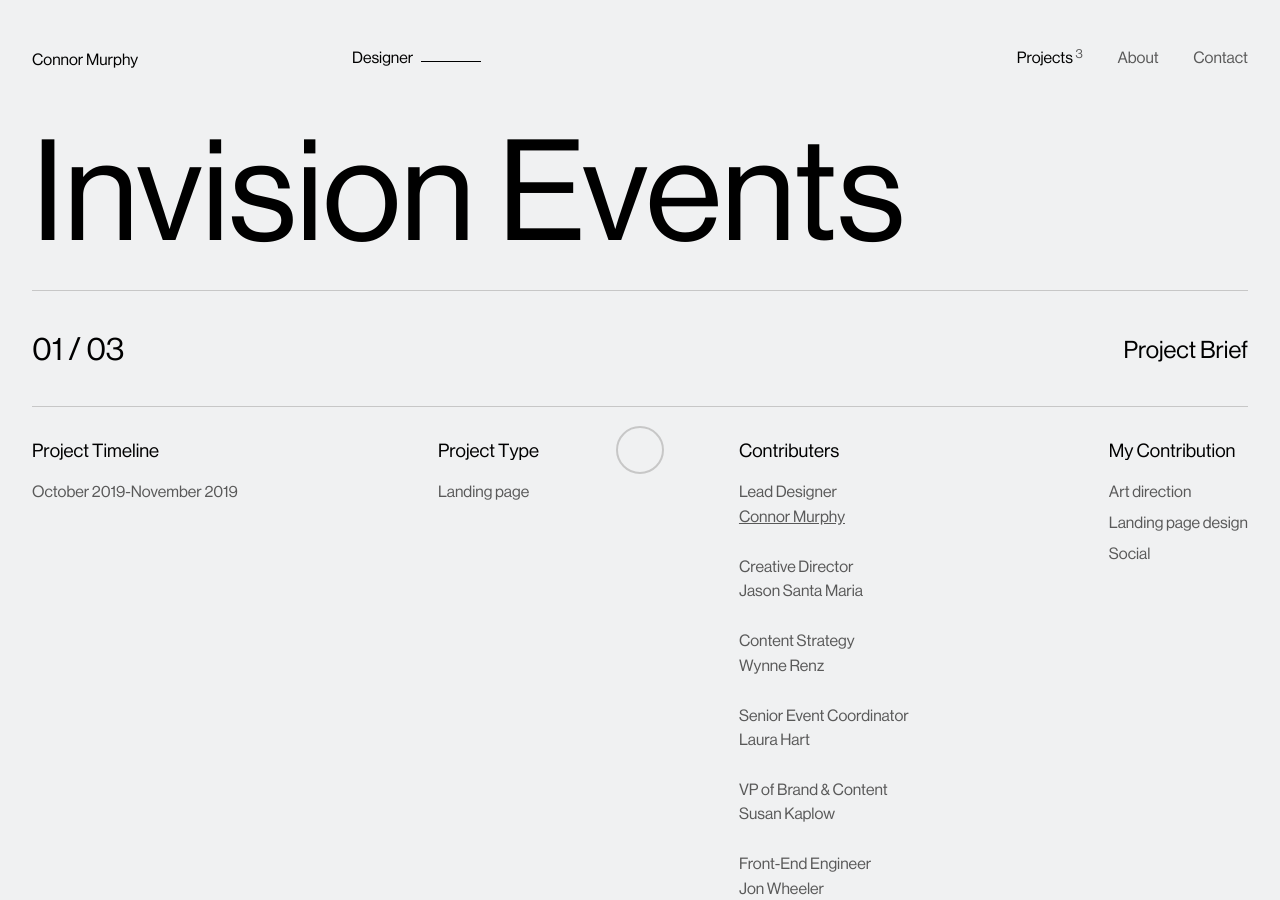
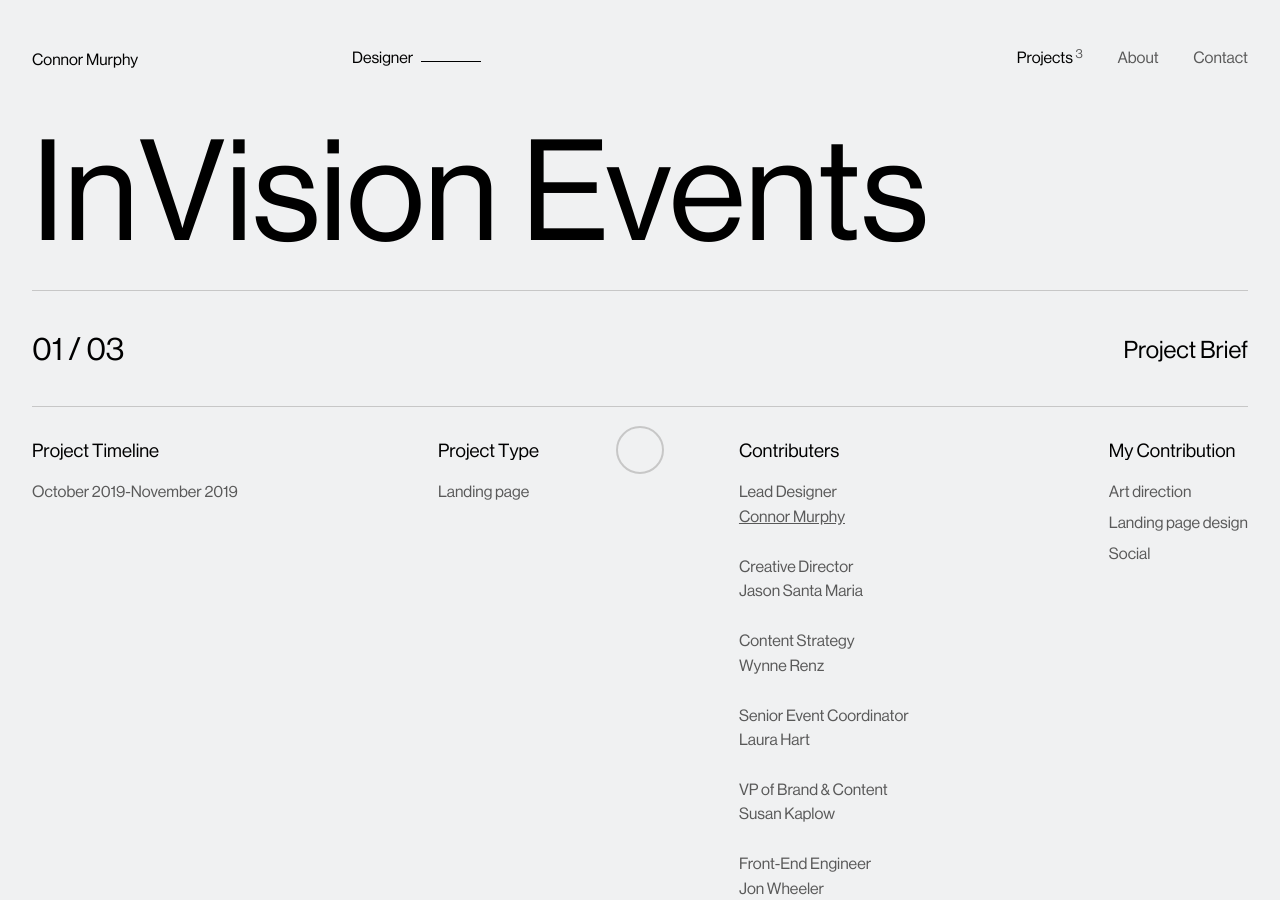
Before and after one commit to connormurphy/connormurphy.github.io, a Jekyll site: the page built from _projects/invision-events.md, in a window 1280 px wide. Built offline with Jekyll 4.4.1, drawn with Linux system fonts in a browser that asks for light colours; nearby versions of some CDN libraries.

```diff
--- a/_projects/invision-events.md
+++ b/_projects/invision-events.md
@@ -1,9 +1,10 @@
 ---
 layout: project
-title: Invision Events
+title: InVision Events
 listing_type: Website, Email, Art Direction
 type: Landing page
-description: I created a platform for InVision’s events to held. This included both in-person and virtual events.
+description: I created a platform for InVision’s events to held. This included both
+  in-person and virtual events.
 timeline: October 2019-November 2019
 contributers:
 - role: Lead Designer
```
Also changed, not shown: other parts of _projects/invision-events.md (+1 -1 lines).
